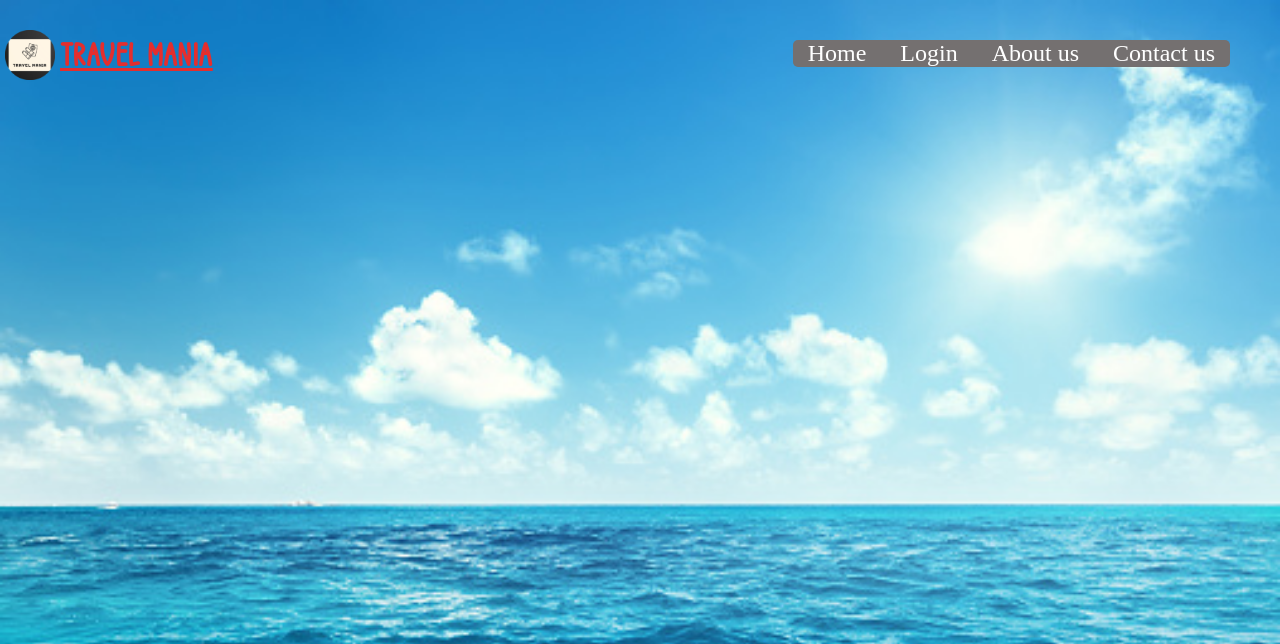
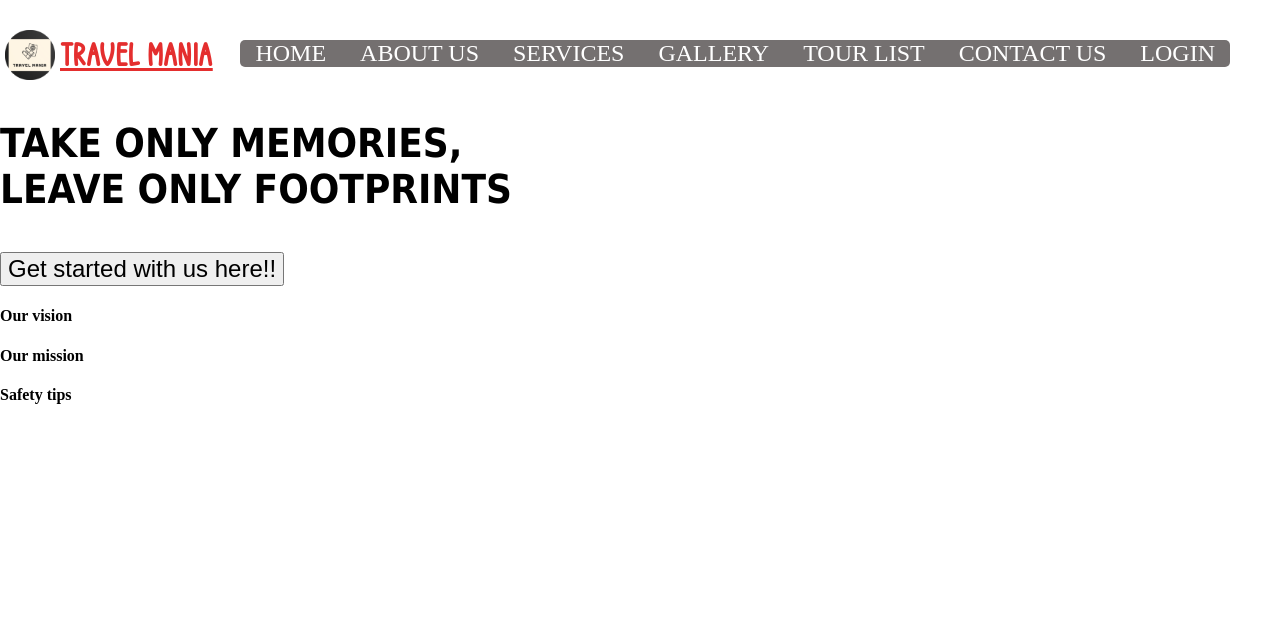
Before and after one commit to vaibhavjan/Travel-and-Tourism, a PHP site: page / in a window 1280 px wide. Shown: the top 644 px of the page. Run offline with PHP 8.4, Linux system fonts and the light colour scheme.

Commit message:
First commit

```diff
--- a/css/styles.css
+++ b/css/styles.css
@@ -3,7 +3,7 @@
     src: url(CarloMelowSansby7NTypes.otf);
 }
 .home_body{
-    background-image: url(background_image.jpg);
+    background-image: url(images/home bckgrnd.jpg);
     background-size: 100%;
     margin: 0px;
 }
--- a/index.html
+++ b/index.html
@@ -5,7 +5,7 @@
     <meta charset="UTF-8">
     <meta http-equiv="X-UA-Compatible" content="IE=edge">
     <meta name="viewport" content="width=device-width, initial-scale=1.0">
-    <title>Travel Mania</title>
+    <title>Travel Mania | Home </title>
     <link rel="stylesheet" href="css/styles.css">
     <link rel="shortcut icon" href="css/icon.ico" type="image/x-icon">
 </head>
@@ -13,14 +13,28 @@
 <body class="home_body">
     <div class="header1">
         <img src="css/logo.png" class="tourImage" alt="image">
-            <h1 class="header">Travel Mania</h1>
-            <nav class="navigation">
-                <a href="index.html">Home</a>
-                <a href="login_page.html">Login</a>
-                <a href="about us.html">About us</a>
-                <a href="contacts.html">Contact us</a>
-            </nav>
+        <h1 class="header">Travel Mania</h1>
+        <nav class="navigation">
+            <a href="index.html">HOME</a>
+            <a href="about_us.html">ABOUT US</a>
+            <a href="services.html">SERVICES</a>
+            <a href="gallery.html">GALLERY</a>
+            <a href="tour_list.html">TOUR LIST</a>
+            <a href="contacts.html">CONTACT US</a>
+            <a href="login_page.html">LOGIN</a>
+        </nav>
     </div>
+    <h3 class="quotes" style="font-family: Tahoma ; font-size: 250%;">
+        TAKE ONLY MEMORIES,<br>
+        LEAVE ONLY FOOTPRINTS
+    </h3>
+    <button style="font-size: 150%;">Get started with us here!!</button>
+
+    <h4>Our vision</h4>
+
+    <h4>Our mission</h4>
+    <h4>Safety tips</h4>
+
 </body>
 
 </html>
```
Also changed, not shown: images/home bckgrnd.jpg (added).
